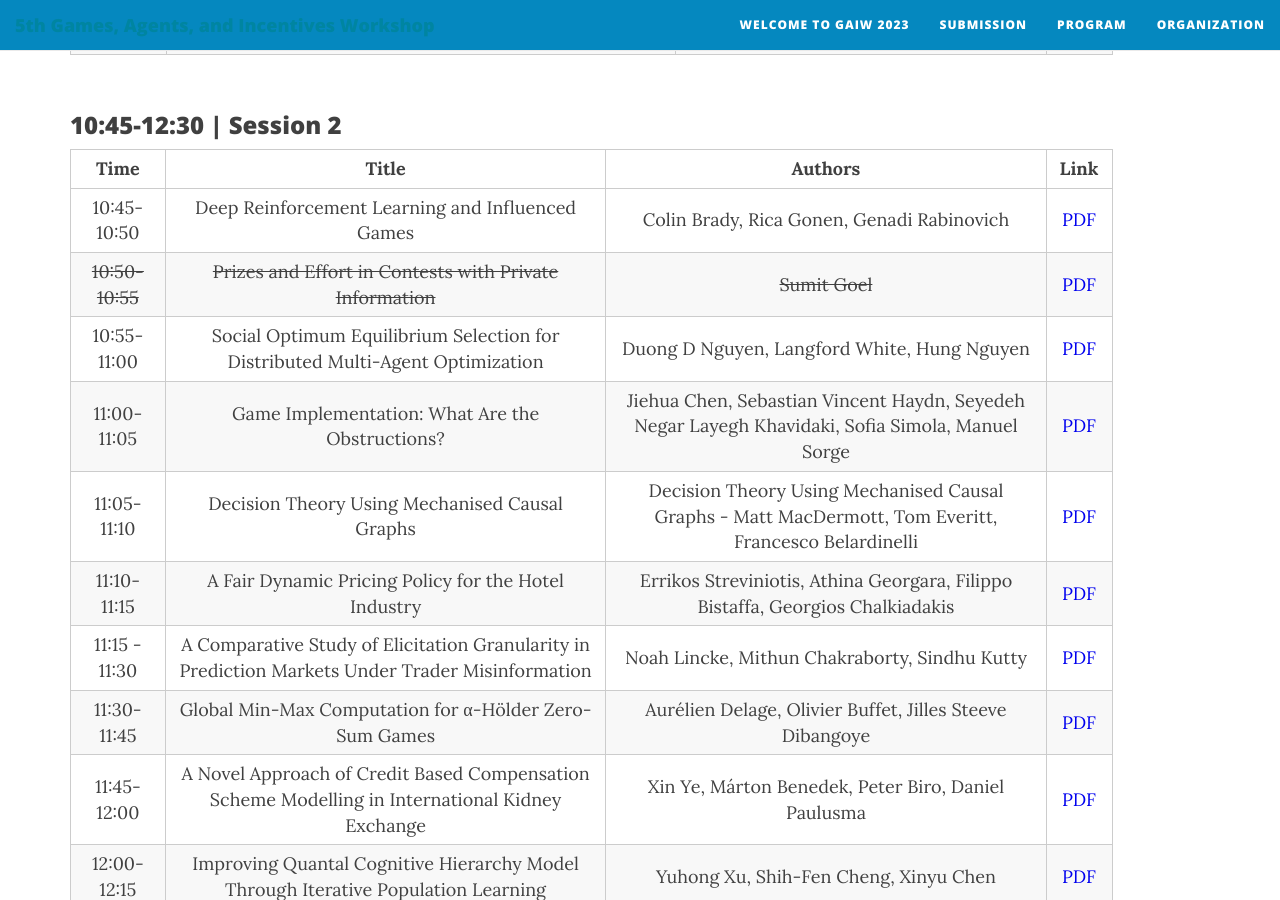
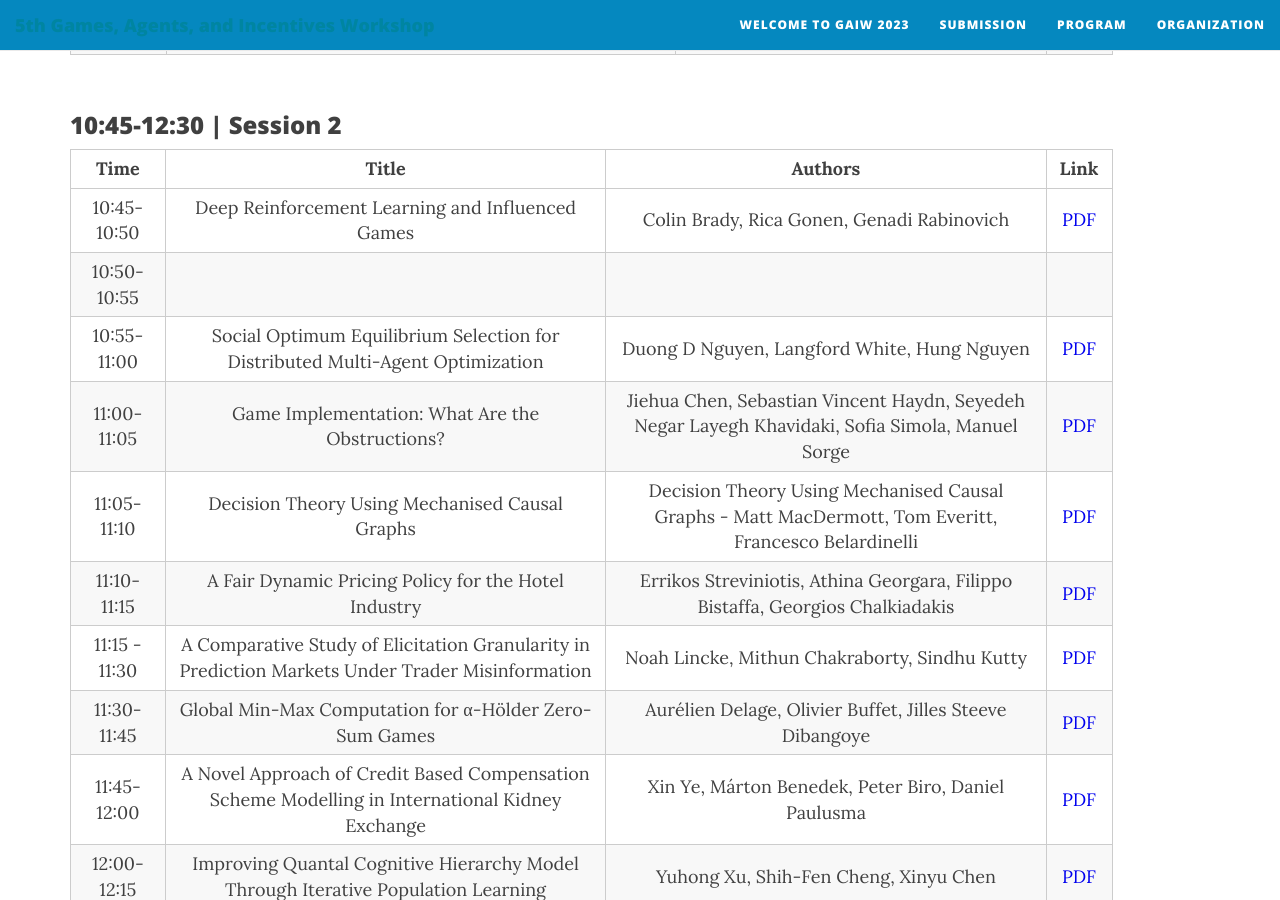
Before and after one commit to PrefLib/gaiw2023, a Jekyll site: the page built from program.md, in a window 1280 px wide and 900 px high, scrolled down 1880 px. Built offline with Jekyll 4.4.1, drawn with Linux system fonts in a browser that asks for light colours; nearby versions of some CDN libraries.

Commit message:
Update program.md
Removed the withdrawn talk

```diff
--- a/program.md
+++ b/program.md
@@ -54,7 +54,7 @@ Speaker Bio: Zoi Terzopoulou is a junior professor at the Saint-Etienne School o
 |Time| Title | Authors | Link |
 :--------------:|:----------:|:---------:|:----:|
 10:45-10:50 |Deep Reinforcement Learning and Influenced Games |Colin Brady, Rica Gonen, Genadi Rabinovich |[PDF](https://drive.google.com/file/d/1FMK9eAiPG3BVhuat_xrHZihD8f6HYyPR/view) |
-~~10:50-10:55~~ |~~Prizes and Effort in Contests with Private Information~~ |~~Sumit Goel~~ |[PDF](https://drive.google.com/file/d/1a6Zd4Jiqd5Hyd5yw-OrmfErQ2DkYUfhq/view) |
+10:50-10:55 | |  | |
 10:55-11:00 |Social Optimum Equilibrium Selection for Distributed Multi-Agent Optimization |Duong D Nguyen, Langford White, Hung Nguyen |[PDF](https://drive.google.com/file/d/1B8-N9e7atqCLX-R_gSOtao0iPFAD1FCO/view) |
 11:00-11:05 |Game Implementation: What Are the Obstructions? |Jiehua Chen, Sebastian Vincent Haydn, Seyedeh Negar Layegh Khavidaki, Sofia Simola, Manuel Sorge |[PDF](https://drive.google.com/file/d/1Wxa6au3K7mnZc51emf3VEtJ3a8XZ2GT4/view) |
 11:05-11:10 |Decision Theory Using Mechanised Causal Graphs |Decision Theory Using Mechanised Causal Graphs - Matt MacDermott, Tom Everitt, Francesco Belardinelli |[PDF](https://drive.google.com/file/d/1Wt9d-YIZw5LrOSFUngaC5NmZm0dSvvHP/view) |
```
